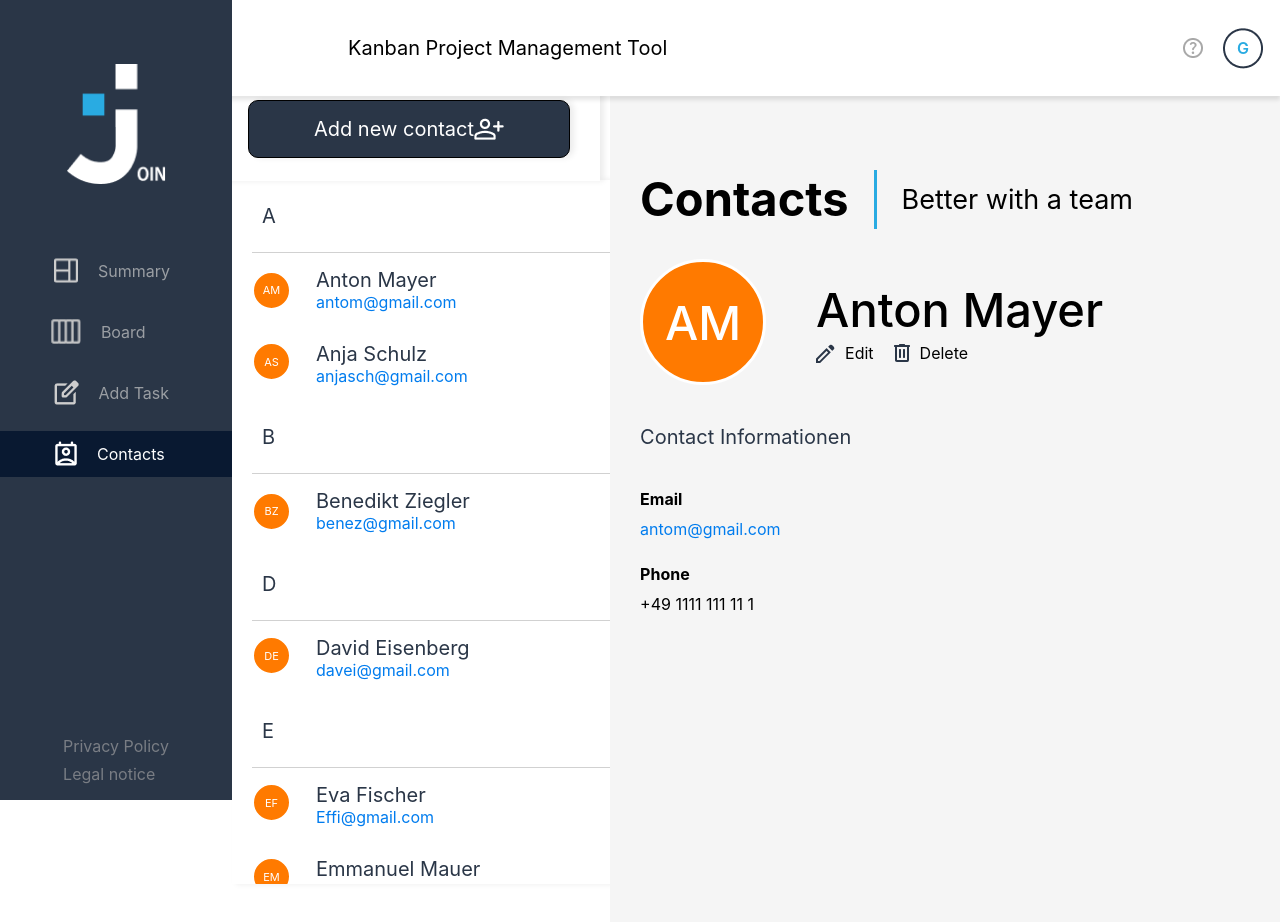
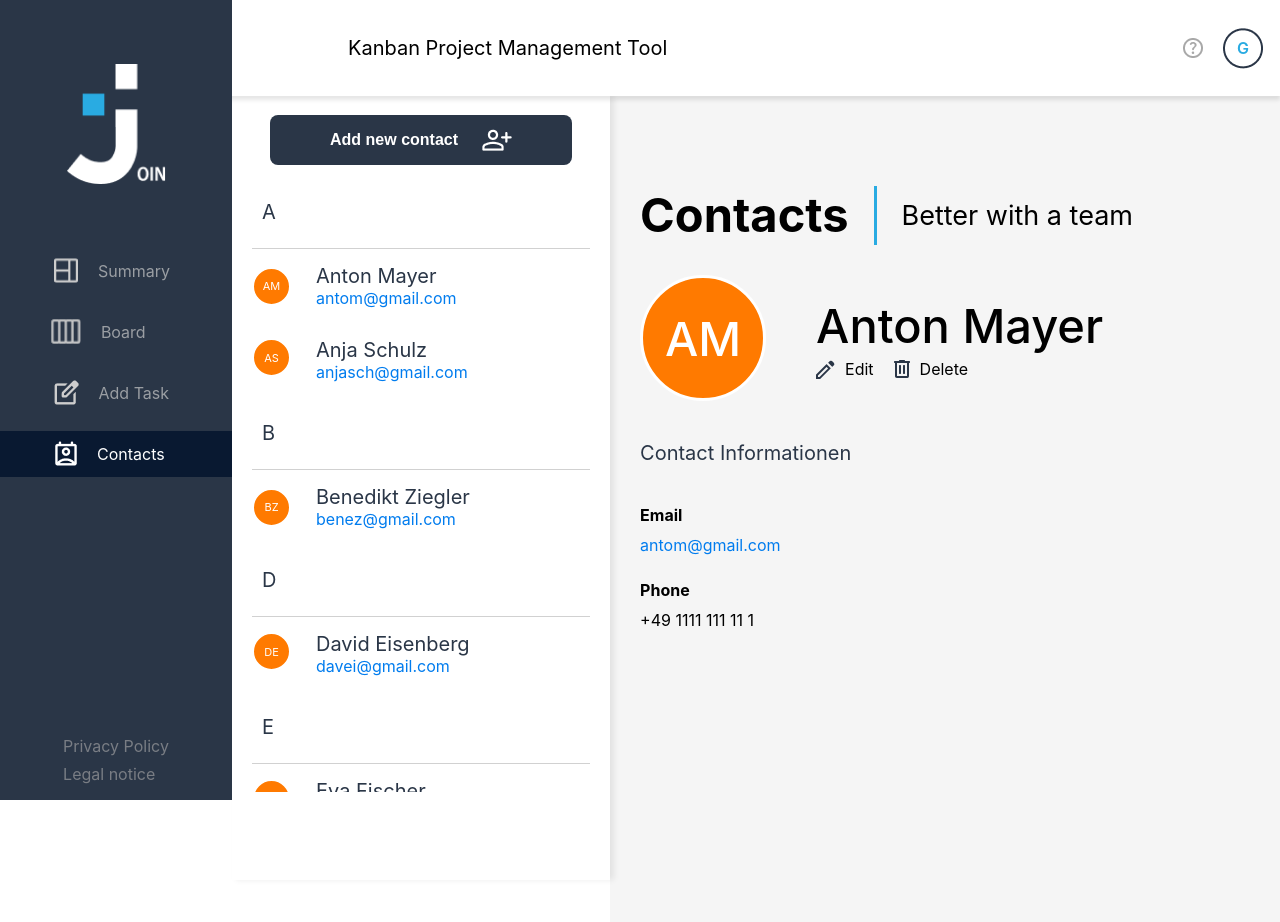
Before and after one commit to Kytez/join139, a plain HTML site: page contact/view_desktop_contact.html in a window 1280 px wide. Drawn offline with Linux system fonts and the light colour scheme; a web font is replaced by a local one.

Commit message:
contact add button fixed

```diff
--- a/contact/list_contact.css
+++ b/contact/list_contact.css
@@ -155,19 +155,24 @@ body{
 
 @media(min-width: 992px) {
     .container{
-        margin-top: 80px;
+        margin-top: 96px;
     }
 
     .list-container{
         box-shadow: 4px 0px 6px 0px #00000014;
         margin:0;
-        margin-top: 100px;
         margin-left: 232px;
         width: 456px;
         height: calc(100vh - 96px);
         padding-left: 0;
         padding-right: 20px;
+        padding-top: 80px;
+        position: relative;
+    }
 
+    .overflow-auto {
+        overflow: auto;
+        height: calc(100vh - 96px - 88px);
     }
 
     .contact:focus{
@@ -219,21 +224,22 @@ body{
     }
 
     .add-contact{
-        position: fixed;
+        position: absolute;
         justify-content: center;
-        top: 100px;
-        left: 248px;
-        height: 56px;
-        width: 25%;
-        /* margin-left: 232px; */
-        box-shadow: 4px 0 6px 0px #00000014;
+        top: 0;
+        left: 0;
+        height: 88px;
+        width: 100%;
+        background-color: white;
+        display: flex;
+    }
 
+    .add-contact button {
+        background-color: #2A3647;
+        width: 80%;
         display: flex;
-        border: solid 1px;
-        border-radius: 10px;
-        /* padding: 0px 30px 0px 30px; */
-        background-color: #2A3647;
-        z-index: 2;
+        justify-content: center;
+        gap: 24px;
     }
 
     .add-contact:hover{
--- a/contact/view_desktop_contact.html
+++ b/contact/view_desktop_contact.html
@@ -28,12 +28,13 @@
 
     <div class="container d-flex">
         <div id="contact-list" class="list-container">
-            <div class="add-container">
+
+            <div class="add-contact d-non align-center">
+                <button class="btn-dark-large" onclick="addNewContact()">Add new contact<img src="../assets/img/contacts/person_add.png" alt=""></button>
             </div>
-            <div onclick="addNewContact()" class="add-contact d-non align-center">
-                <h3>Add new contact</h3>
-                <img src="../assets/img/contacts/person_add.png" alt="">
-            </div>
+
+
+            <div class="overflow-auto">
             <div class="d-flex column justify-center margin w100">
                 <h3 class="margin-block0 letter-i">A</h3>
                 <div class="seperator"></div>
@@ -108,6 +109,8 @@
                 <img class="add-img" src="../assets/img/contacts/person_add.png" alt="">
             </div>
         </div>
+    </div>
+
         <div class="view-container">
             <div class="d-flex row top">
                 <h1>Contacts</h1>
```
Also changed, not shown: assets/templates/navAktivDesktop/navAddTaskDesktop.html (+1 -1 lines).
